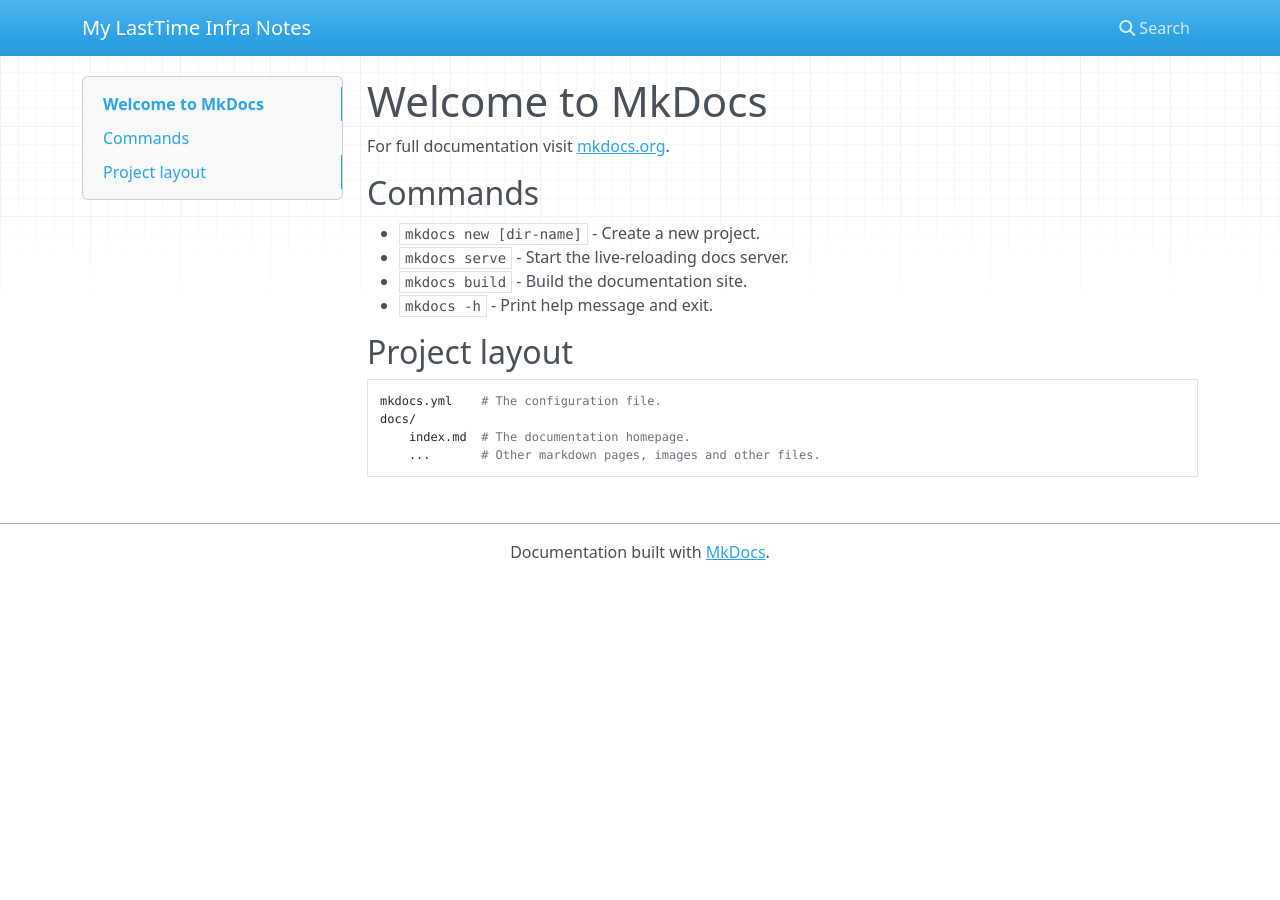
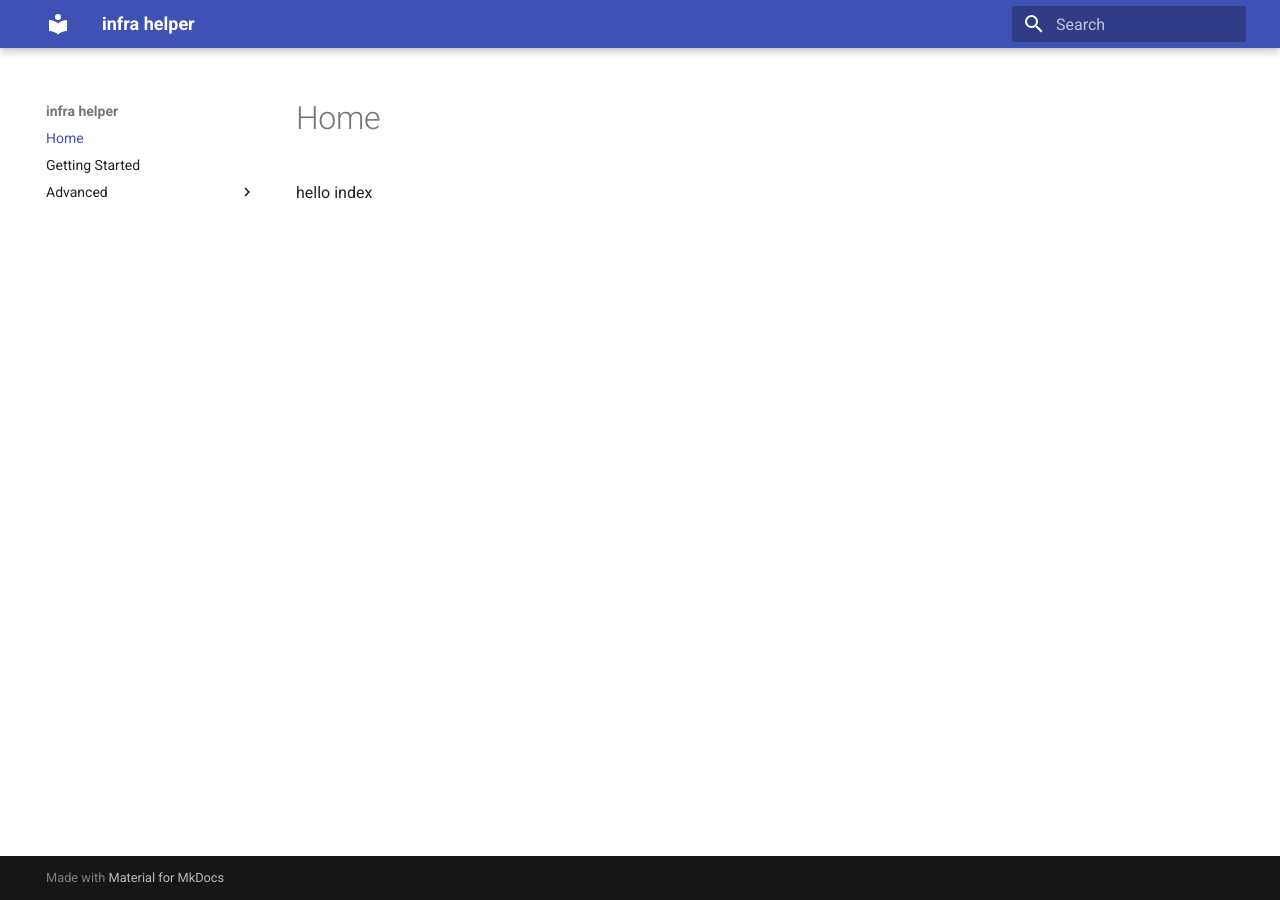
Before and after one commit to sayanroy44617/Infrastructure-Helper, an MkDocs documentation site: the page built from docs/index.md, in a window 1280 px wide. Built offline with MkDocs 1.6.1 and Material for MkDocs 9.7.7, drawn with Linux system fonts in a browser that asks for light colours; nearby versions of some CDN libraries.

```diff
--- a/docs/index.md
+++ b/docs/index.md
@@ -1,17 +1 @@
-# Welcome to MkDocs
-
-For full documentation visit [mkdocs.org](https://www.mkdocs.org).
-
-## Commands
-
-* `mkdocs new [dir-name]` - Create a new project.
-* `mkdocs serve` - Start the live-reloading docs server.
-* `mkdocs build` - Build the documentation site.
-* `mkdocs -h` - Print help message and exit.
-
-## Project layout
-
-    mkdocs.yml    # The configuration file.
-    docs/
-        index.md  # The documentation homepage.
-        ...       # Other markdown pages, images and other files.
+hello index
--- a/mkdocs.yml
+++ b/mkdocs.yml
@@ -1,3 +1,11 @@
-site_name: My LastTime Infra Notes
+site_name: infra helper  # Your site's name
+site_url: https://sayanroy44617.github.io/Infrastructure-Helper/  # Add this!
+theme:
+  name: material
+
 nav:
-  - Kubernetes: kubernetes/kubernetes.md
+  - Home: index.md
+  - Getting Started: getting-started.md
+  - Advanced:
+    - Configuration: advanced/configuration.md
+    - Troubleshooting: advanced/troubleshooting.md
```
